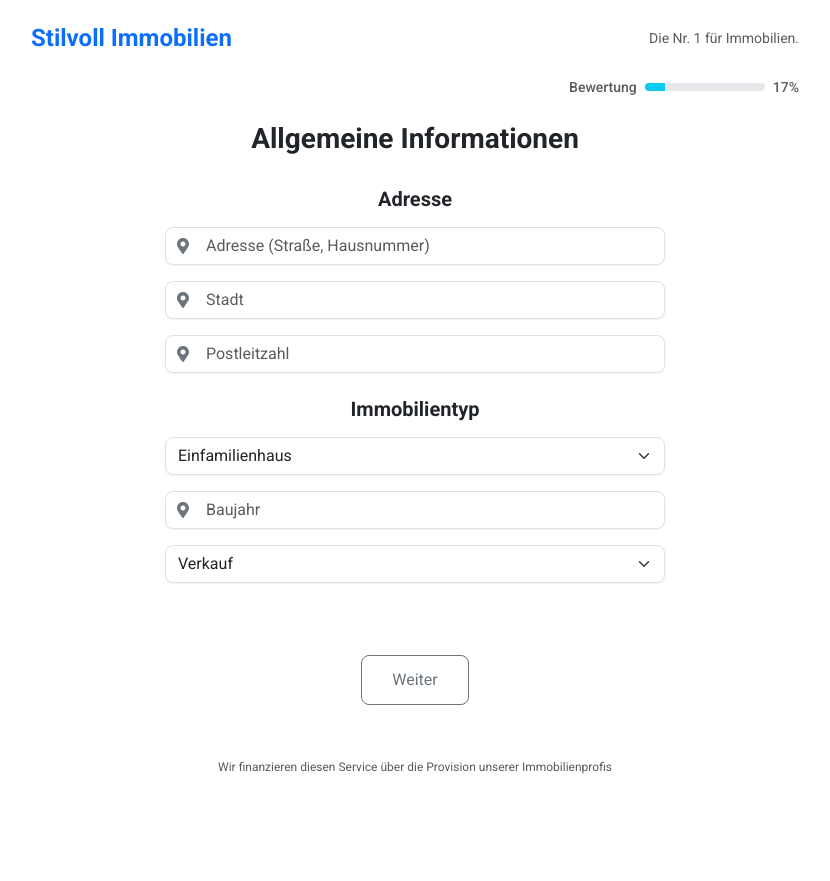
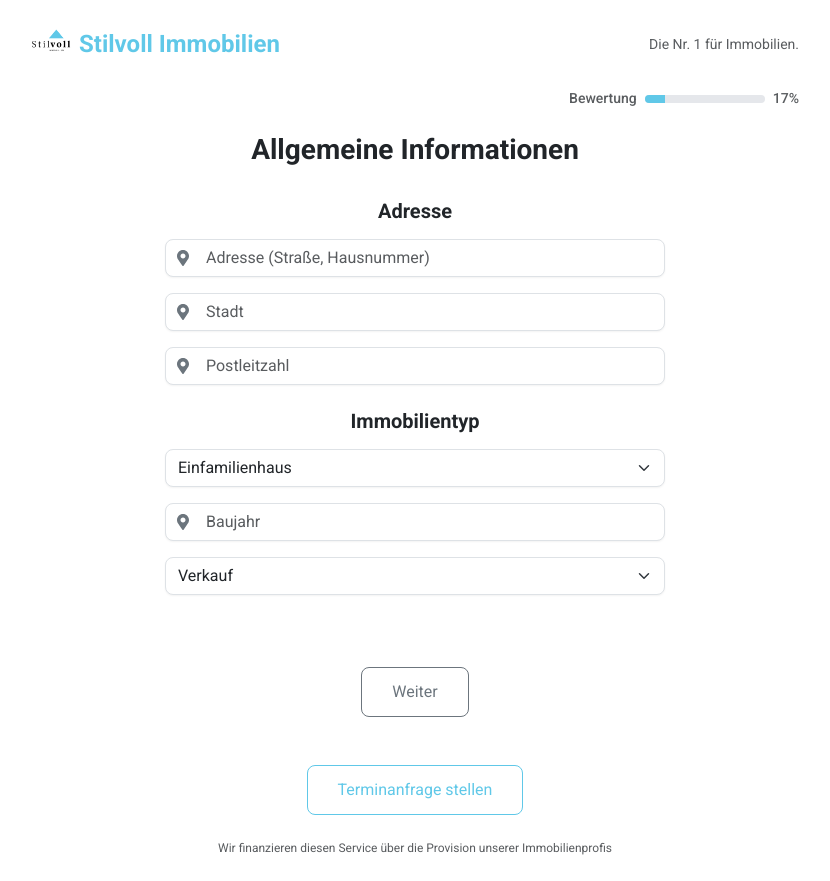
Before and after one commit to Stekz42/Stilvoll-Immobilien, a Next.js app: page / in a window 1280 px wide. Shown: the whole page, without its empty margins (225-1055 px from the left). Before the commit the page ends 800 px from the top, so only its background shows below. Built offline with nearby package versions, Linux system fonts and the light colour scheme.

Commit message:
Update PropertyEvaluationForm.js

```diff
--- a/components/PropertyEvaluationForm.js
+++ b/components/PropertyEvaluationForm.js
@@ -331,6 +331,19 @@ export default function PropertyEvaluationForm() {
     }
   };
 
+  const downloadFormData = () => {
+    const dataStr = JSON.stringify(formData, null, 2);
+    const blob = new Blob([dataStr], { type: 'application/json' });
+    const url = URL.createObjectURL(blob);
+    const link = document.createElement('a');
+    link.href = url;
+    link.download = 'immobilienbewertung.json';
+    document.body.appendChild(link);
+    link.click();
+    document.body.removeChild(link);
+    URL.revokeObjectURL(url);
+  };
+
   const handleSubmit = async (e) => {
     e.preventDefault();
     if (!validateStep()) return;
@@ -350,6 +363,13 @@ export default function PropertyEvaluationForm() {
         setResponse(data.evaluation);
         setCurrentStep(steps.length);
         localStorage.removeItem('formData');
+        // Download-Option wird nach erfolgreichem Absenden angeboten
+        setTimeout(() => {
+          const shouldDownload = window.confirm('Möchten Sie Ihre eingegebenen Daten herunterladen?');
+          if (shouldDownload) {
+            downloadFormData();
+          }
+        }, 500);
       } else {
         setError(data.error || 'Fehler bei der Bewertung');
       }
@@ -489,8 +509,9 @@ export default function PropertyEvaluationForm() {
       <div className="w-100" style={{ maxWidth: '800px' }}>
         {/* Header */}
         <div className="d-flex justify-content-between align-items-center mb-4 px-3">
-          <div className="d-flex align-items-center">
-            <h2 className="fs-4 fw-bold text-primary m-0" style={{ color: '#00C4B4' }}>
+          <div className="d-flex align-items-center gap-2">
+            <img src="/logo.png" alt="Stilvoll Immobilien Logo" style={{ height: '40px' }} />
+            <h2 className="fs-4 fw-bold m-0" style={{ color: '#60C8E8' }}>
               Stilvoll Immobilien
             </h2>
           </div>
@@ -507,12 +528,12 @@ export default function PropertyEvaluationForm() {
             </span>
             <div className="progress" style={{ width: '120px', height: '8px', borderRadius: '4px', backgroundColor: '#E5E7EB' }}>
               <motion.div
-                className="progress-bar bg-info"
+                className="progress-bar"
                 role="progressbar"
                 initial={{ width: 0 }}
                 animate={{ width: `${((currentStep + 1) / steps.length) * 100}%` }}
                 transition={{ duration: 0.8, ease: 'easeInOut' }}
-                style={{ backgroundColor: '#00C4B4' }}
+                style={{ backgroundColor: '#60C8E8' }}
               />
             </div>
             <span className="text-muted fw-medium" style={{ fontSize: '14px' }}>
@@ -579,6 +600,18 @@ export default function PropertyEvaluationForm() {
                   {currentStep === steps.length - 1 ? 'Bewertung anfordern' : 'Weiter'}
                 </motion.button>
               </div>
+              {/* Terminanfrage-Button */}
+              <div className="mt-4">
+                <a
+                  href="https://wa.me/message/ZAG46FMPWMZ5G1"
+                  target="_blank"
+                  rel="noopener noreferrer"
+                  className="btn btn-outline-primary"
+                  style={{ padding: '12px 30px', fontSize: '16px', borderRadius: '8px', color: '#60C8E8', borderColor: '#60C8E8' }}
+                >
+                  Terminanfrage stellen
+                </a>
+              </div>
             </motion.form>
           ) : (
             response && (
@@ -591,14 +624,14 @@ export default function PropertyEvaluationForm() {
                 <h3 className="fs-3 fw-bold text-dark mb-4">Ihre Bewertung</h3>
                 <div className="card p-4 mb-4" style={{ backgroundColor: '#FFFFFF', borderRadius: '8px', boxShadow: '0 4px 6px rgba(0,0,0,0.1)' }}>
                   <p className="fs-5">
-                    <strong style={{ color: '#00C4B4' }}>Geschätzter Verkehrswert:</strong>{' '}
+                    <strong style={{ color: '#60C8E8' }}>Geschätzter Verkehrswert:</strong>{' '}
                     <span style={{ color: '#FBBF24', fontWeight: 'bold' }}>{response.price}</span>
                   </p>
                   <p className="fs-5">
-                    <strong style={{ color: '#00C4B4' }}>Lagebewertung:</strong> {response.location}
+                    <strong style={{ color: '#60C8E8' }}>Lagebewertung:</strong> {response.location}
                   </p>
                   <p className="fs-5">
-                    <strong style={{ color: '#00C4B4' }}>Zustand:</strong> {response.condition}
+                    <strong style={{ color: '#60C8E8' }}>Zustand:</strong> {response.condition}
                   </p>
                 </div>
                 <motion.button
@@ -625,7 +658,7 @@ export default function PropertyEvaluationForm() {
             <button
               onClick={() => setCurrentStep(0)}
               className="ms-2 text-primary text-decoration-underline"
-              style={{ color: '#00C4B4' }}
+              style={{ color: '#60C8E8' }}
             >
               Zurück zum Anfang
             </button>
```
